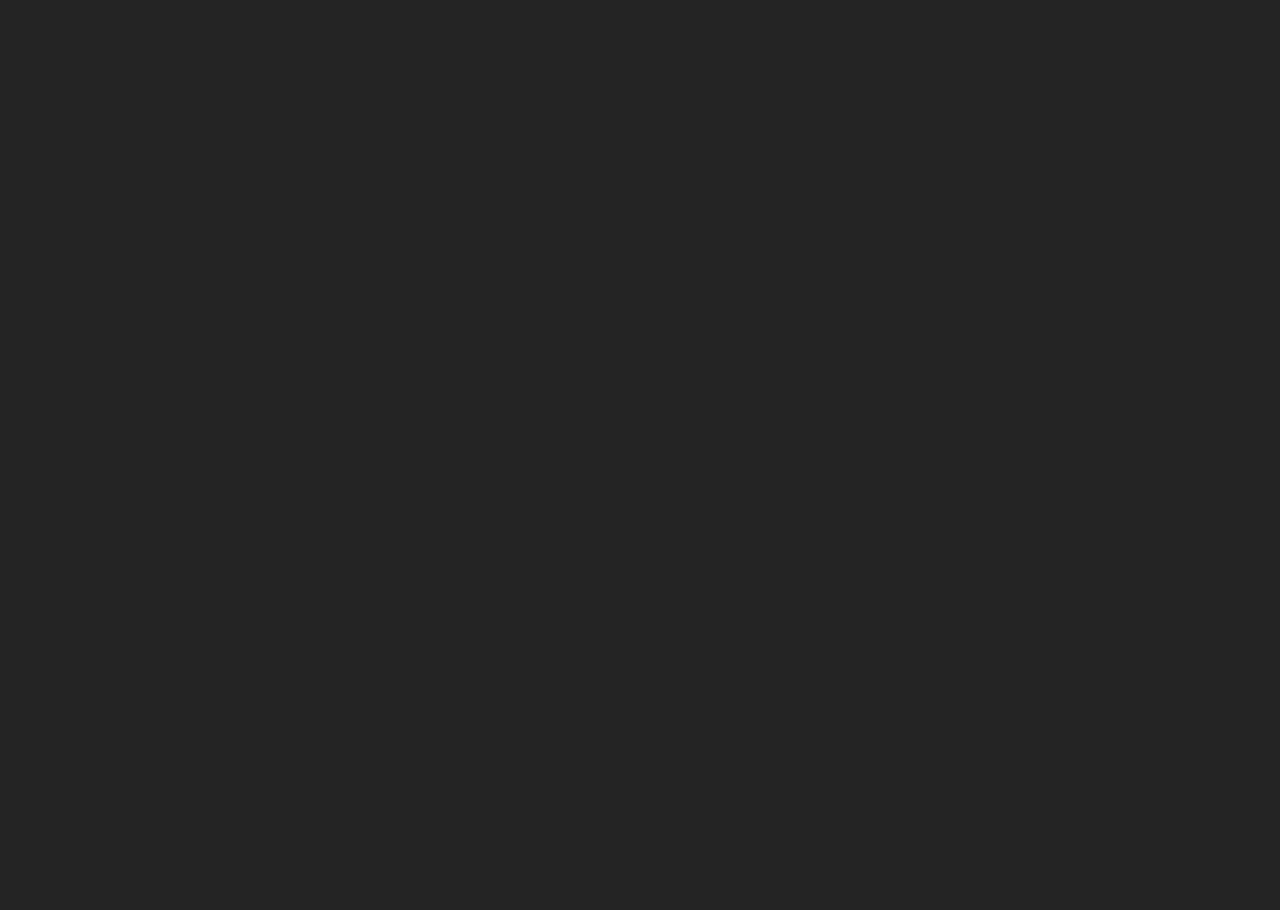
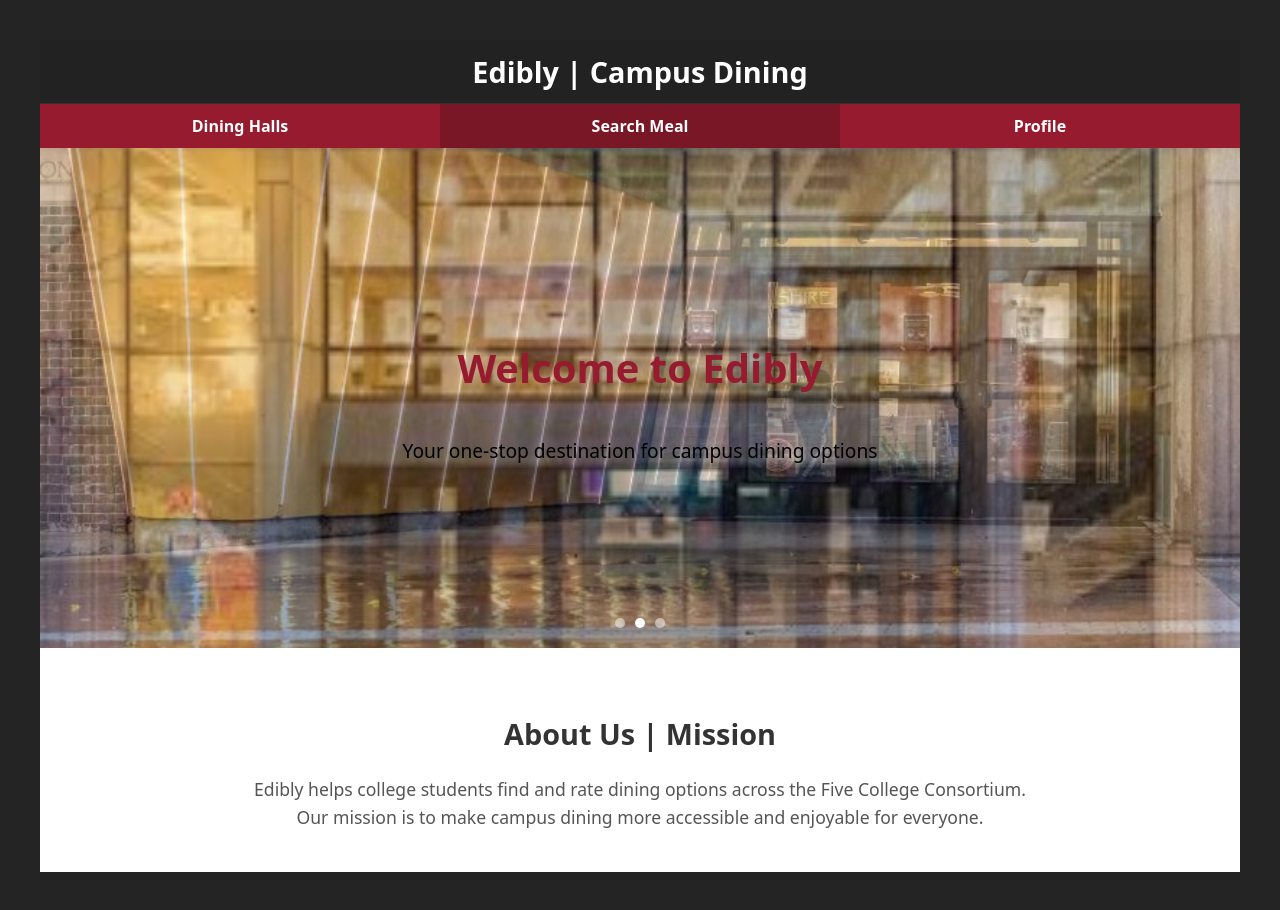
Before and after one commit to Justincheng2005/Edibly, a React (Vite) app in the folder client/: page / in a window 1280 px wide. Before the commit this address had no page. Before the commit the page ends 800 px from the top, so only its background shows below. Built offline with nearby package versions, Linux system fonts and the light colour scheme.

Commit message:
fixed routing

```diff
--- a/client/src/App.jsx
+++ b/client/src/App.jsx
@@ -1,15 +1,17 @@
 import './App.css'
 import { BrowserRouter as Router, Routes, Route } from "react-router-dom";
 import DiningHalls from './pages/DiningHalls'
+import HomePage from './pages/HomePage'
 function App() {
 
   return (
-      <Router>
+    <Router>
       <Routes>
+        <Route path="/" element={<HomePage />} />
         <Route path="/dining-halls" element={<DiningHalls />} />
-        {}
+        { }
       </Routes>
-      </Router>
+    </Router>
   )
 }
 
```
